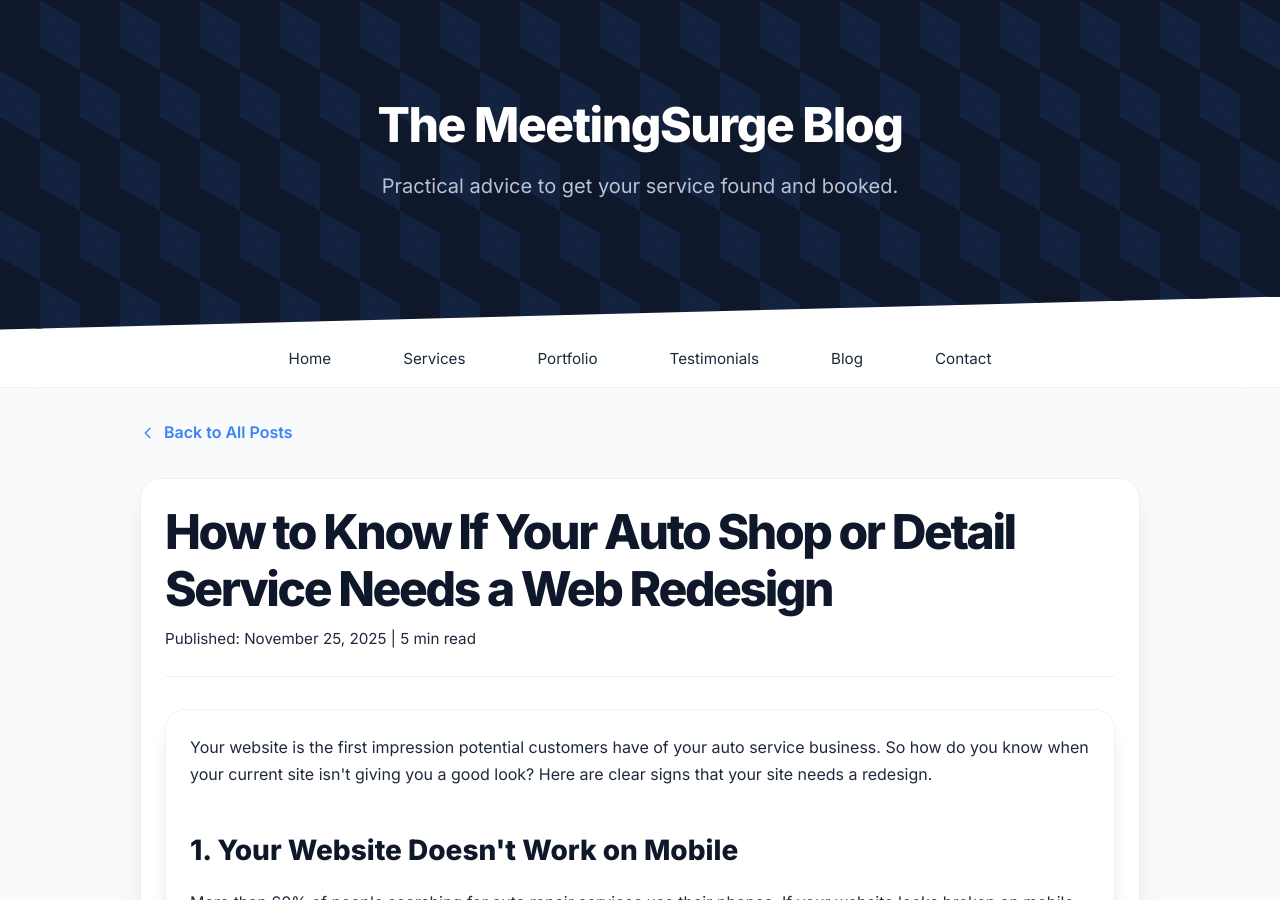
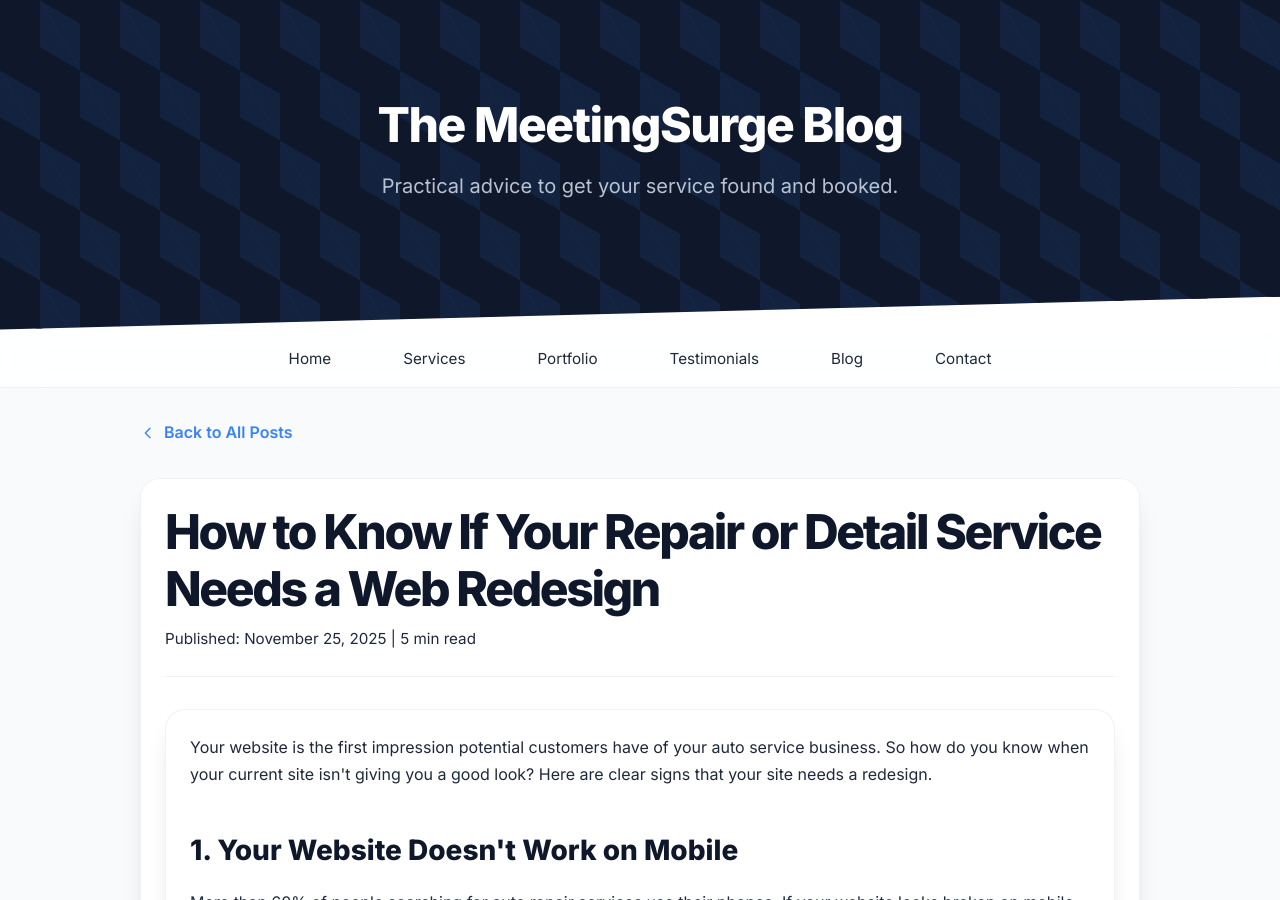
Before and after one commit to JamesBrownR/MeetingSurge, a Jekyll site: the page built from _posts/2025-11-25-website-redesign.md, in a window 1280 px wide and 900 px high. Built offline with Jekyll 4.4.1, drawn with Linux system fonts in a browser that asks for light colours.

Commit message:
Update 2025-11-25-website-redesign.md

```diff
--- a/_posts/2025-11-25-website-redesign.md
+++ b/_posts/2025-11-25-website-redesign.md
@@ -1,6 +1,6 @@
 ---
 layout: blog
-title: How to Know If Your Auto Shop or Detail Service Needs a Web Redesign
+title: How to Know If Your Repair or Detail Service Needs a Web Redesign
 description: 7 signs your auto repair business website needs a redesign to start getting more customers.
 ---
 
```
